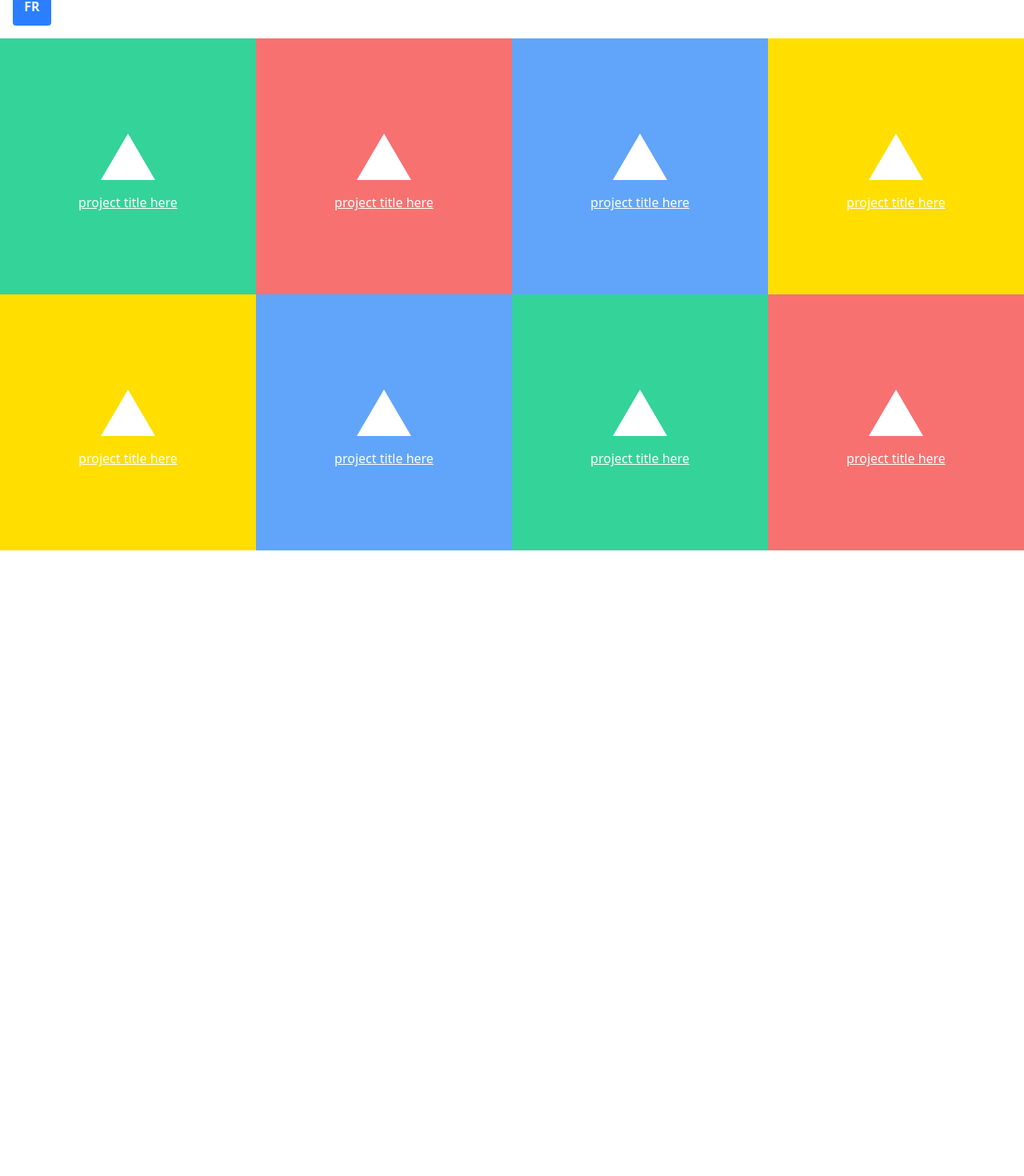
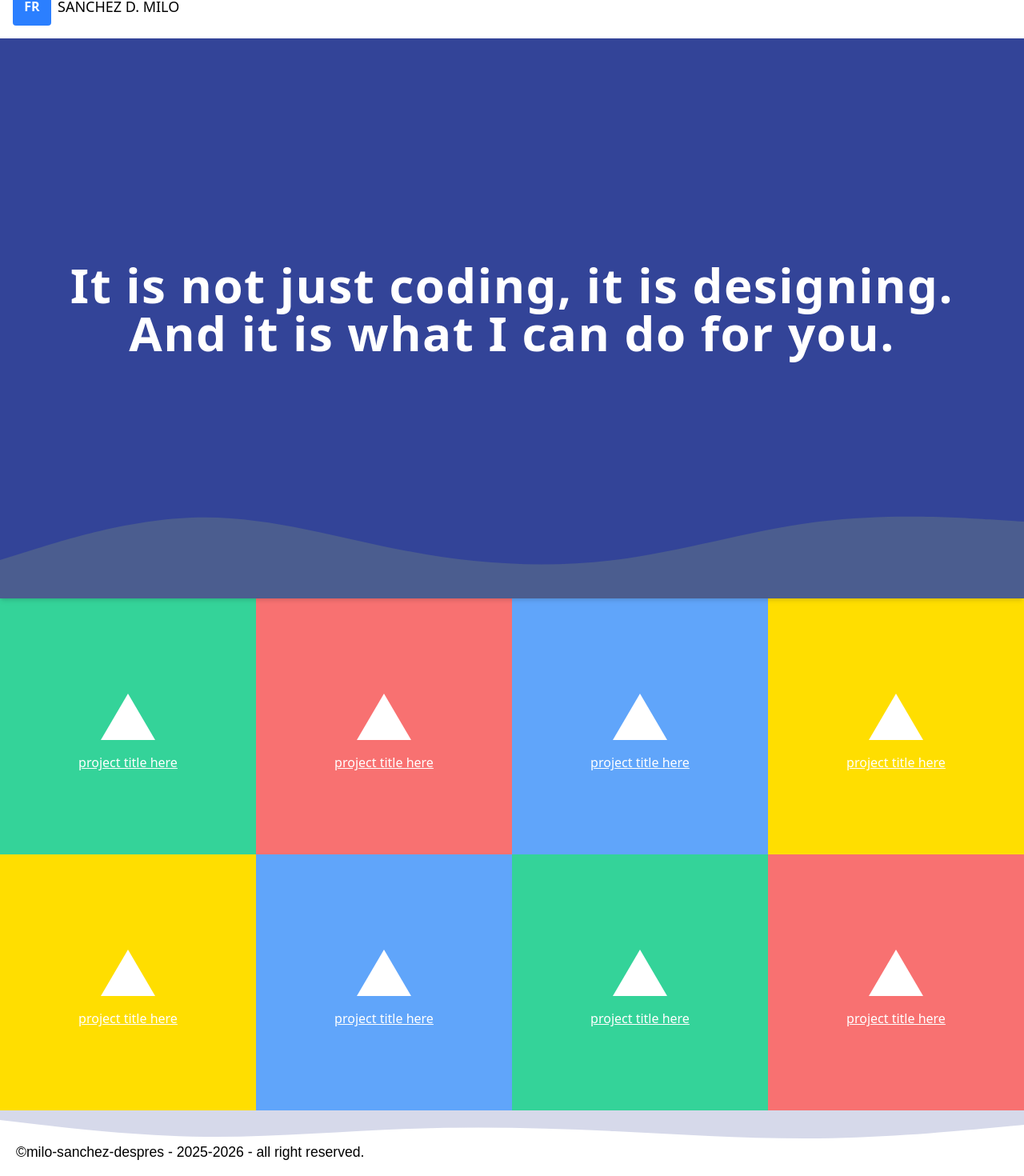
Before and after one commit to milosanchezdespres/portfolio, a Next.js app: page /en in a window 1280 px wide. Shown: the part 32-1502 px from the top of the page at 80% size. Before the commit the page ends 800 px from the top, so only its background shows below. Built offline with nearby package versions, Linux system fonts and the light colour scheme.

Commit message:
sections

```diff
--- a/src/app/[locale]/layout.tsx
+++ b/src/app/[locale]/layout.tsx
@@ -1,5 +1,3 @@
-/* eslint-disable @typescript-eslint/no-explicit-any */
-
 import type { Metadata } from "next"
 import '@/app/globals.css'
 import { get_string } from '@/app/lib/translation'
--- a/src/app/[locale]/page.tsx
+++ b/src/app/[locale]/page.tsx
@@ -1,5 +1,8 @@
 import BlockContainer from '@/app/components/BlockContainer'
 import Block from '@/app/components/Block'
+import Banner from '@/app/components/Banner'
+import Footer from '@/app/components/Footer'
+
 import { get_string } from '@/app/lib/translation'
 import LocalSwitch from '@/app/components/LocalSwitch'
 
@@ -11,8 +14,14 @@ export default async function Page({ params }: { params: any }) {
   return (
     <main>
       <header className="p-4">
-        <LocalSwitch current={awaitedParams.locale} />
+        <div className="flex items-center space-x-2">
+          <LocalSwitch current={awaitedParams.locale} />
+          <span className="text-lg uppercase">{messages.description}</span>
+        </div>
       </header>
+
+      <Banner text = {messages.presen} sub_text = {messages.presen_sub} />
+
       <BlockContainer>
         <Block color="#34d399" hover="#ffde00" text={messages.example_project_title} src="/vercel.svg" />
         <Block color="#f87171" hover="#60a5fa" text={messages.example_project_title} src="/vercel.svg" />
@@ -23,6 +32,9 @@ export default async function Page({ params }: { params: any }) {
         <Block color="#34d399" hover="#ffde00" text={messages.example_project_title} src="/vercel.svg" />
         <Block color="#f87171" hover="#60a5fa" text={messages.example_project_title} src="/vercel.svg" />
       </BlockContainer>
+
+      <Footer text = {messages.footer} />
+
     </main>
   )
 }
--- /dev/null
+++ b/src/app/components/Banner.tsx
@@ -0,0 +1,29 @@
+'use client'
+
+export default function BlockContainer({ text, sub_text }: { text: string; sub_text: string }) {
+  return (
+    <div className="w-full min-h-[700px] p-8 flex flex-col items-center justify-center
+      bg-[#334498] relative overflow-hidden
+      shadow-md
+    ">
+      <svg
+        className="absolute bottom-0 left-0 w-full h-40"
+        xmlns="http://www.w3.org/2000/svg"
+        viewBox="0 0 1440 320"
+        preserveAspectRatio="none"
+      >
+        <path
+          fill="#4b5d8f"
+          fillOpacity="1"
+          d="M0,224L48,197.3C96,171,192,117,288,117.3C384,117,480,171,576,202.7C672,235,768,245,864,224C960,203,1056,149,1152,128C1248,107,1344,117,1392,122.7L1440,128L1440,320L1392,320C1344,320,1248,320,1152,320C1056,320,960,320,864,320C768,320,672,320,576,320C480,320,384,320,288,320C192,320,96,320,48,320L0,320Z"
+        ></path>
+      </svg>
+
+      <span className="relative z-10 text-6xl font-extrabold text-white tracking-wide font-sans text-center">
+        {text}
+        <br />
+        <span className="text-4xl font-normal mt-6 block">{sub_text}</span>
+      </span>
+    </div>
+  )
+}
--- /dev/null
+++ b/src/app/components/Footer.tsx
@@ -0,0 +1,35 @@
+'use client'
+
+export default function Footer({ text }: { text: string }) {
+  return (
+    <footer
+      style={{
+        width: '100%',
+        padding: '40px 20px 20px',
+        backgroundColor: '#ffffff',
+        fontWeight: '500',
+        fontSize: '1.1rem',
+        lineHeight: '1.4',
+        fontFamily: "'Geist', sans-serif",
+        userSelect: 'none',
+        position: 'relative',
+      }}
+    >
+      <svg
+        style={{ display: 'block', position: 'absolute', top: 0, left: 0, width: '100%', height: '60px', transform: 'rotate(180deg)' }}
+        viewBox="0 0 1440 320"
+        preserveAspectRatio="none"
+        xmlns="http://www.w3.org/2000/svg"
+      >
+        <path
+          fill="#334498"
+          fillOpacity="0.2"
+          d="M0,224L48,202.7C96,181,192,139,288,133.3C384,128,480,160,576,181.3C672,203,768,213,864,197.3C960,181,1056,139,1152,144C1248,149,1344,203,1392,229.3L1440,256L1440,320L1392,320C1344,320,1248,320,1152,320C1056,320,960,320,864,320C768,320,672,320,576,320C480,320,384,320,288,320C192,320,96,320,48,320L0,320Z"
+        />
+      </svg>
+      <div style={{ position: 'relative', zIndex: 1 }}>
+        {text}
+      </div>
+    </footer>
+  )
+}
--- a/src/app/layout.tsx
+++ b/src/app/layout.tsx
@@ -1,21 +1,16 @@
 /* eslint-disable @typescript-eslint/no-explicit-any */
 
-import { Geist, Geist_Mono } from "next/font/google"
+import { Inter } from "next/font/google"
 
-const geistSans = Geist({
-  variable: "--font-geist-sans",
-  subsets: ["latin"],
-})
-
-const geistMono = Geist_Mono({
-  variable: "--font-geist-mono",
+const inter = Inter({
+  variable: "--font-inter",
   subsets: ["latin"],
 })
 
 export default function RootLayout({ children }: { children: React.ReactNode }) {
   return (
     <html lang="ja">
-      <body className={`${geistSans.variable} ${geistMono.variable} antialiased`}>{children}</body>
+      <body className={`${inter.variable} antialiased`}>{children}</body>
     </html>
   )
 }
--- a/src/app/locales/en.json
+++ b/src/app/locales/en.json
@@ -1,5 +1,8 @@
 {
   "title": "MILO",
-  "description": "Milo's portfolio",
-  "example_project_title": "project title here"
+  "description": "Sanchez D. Milo",
+  "example_project_title": "project title here",
+  "presen": "It is not just coding, it is designing. And it is what I can do for you.",
+  "presen_sub": "",
+  "footer": "©milo-sanchez-despres - 2025-2026 - all right reserved."
 }
--- a/src/app/locales/fr.json
+++ b/src/app/locales/fr.json
@@ -1,5 +1,8 @@
 {
   "title": "MILO",
-  "description": "Portfolio de Milo",
-  "example_project_title": "projet example"
+  "description": "Sanchez D. Milo",
+  "example_project_title": "projet example",
+  "presen": "Un site web, plus que de la programmation, c'est un design humain. Et c'est ici que cela commence.",
+  "presen_sub": "",
+  "footer": "©milo-sanchez-despres - 2025-2026 - tout droits reservés."
 }
--- a/src/app/locales/ja.json
+++ b/src/app/locales/ja.json
@@ -1,5 +1,8 @@
 {
   "title": "ミロ",
-  "description": "ミロのポートフォリオ",
-  "example_project_title": "プロジェクト名"
+  "description": "サンチェ・D・ミロ",
+  "example_project_title": "プロジェクト名",
+  "presen": "【プログラミングとデザインの待ち合わせ】",
+  "presen_sub": "それがミロのサイト作り。",
+  "footer": "©milo-sanchez-despres - 2025-2026 - all right reserved - 本サイトの内容の無断転載を禁じます。"
 }
```
